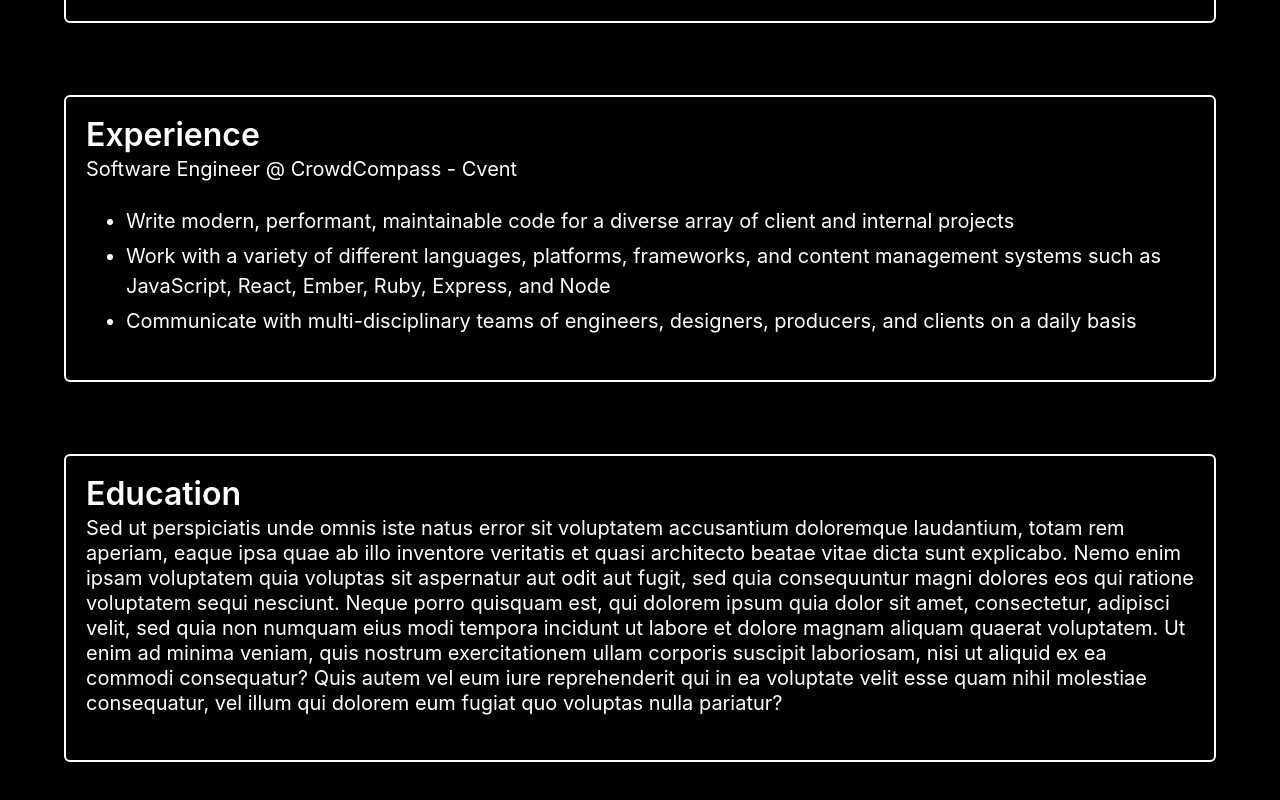
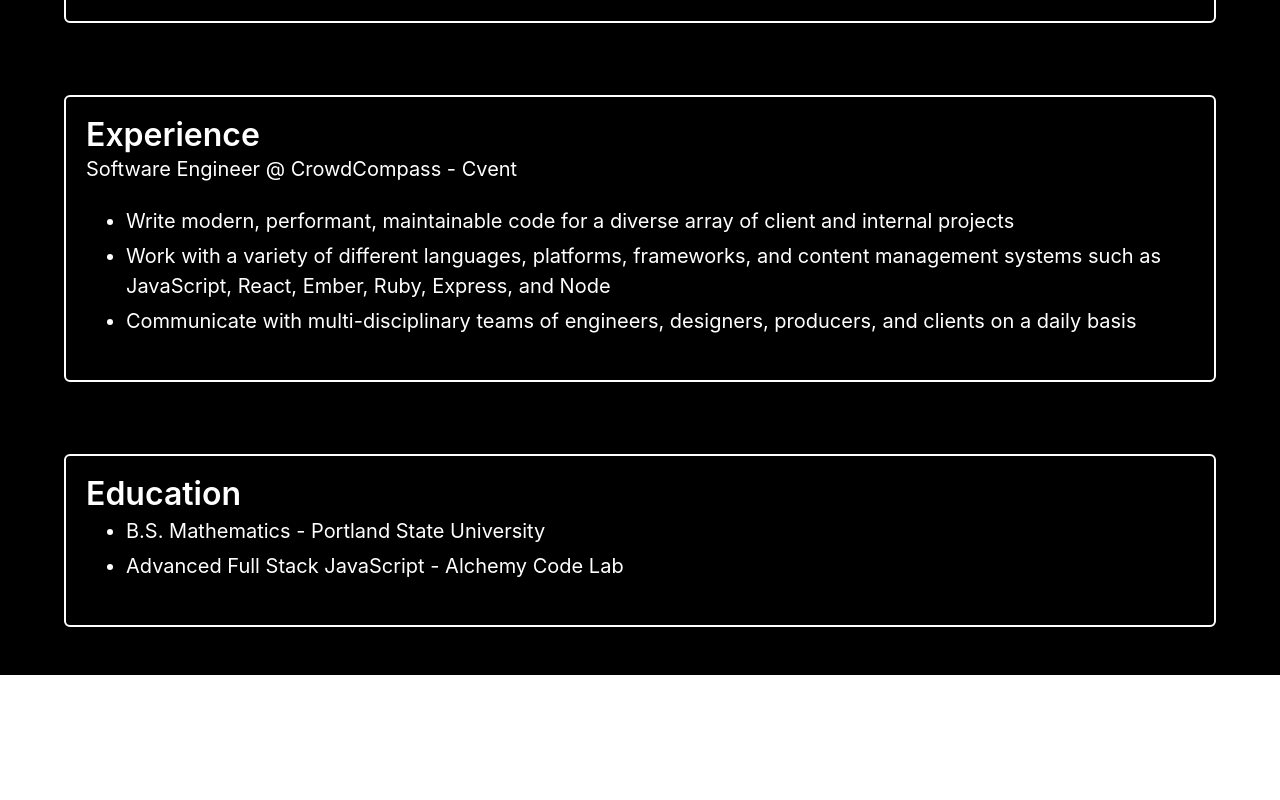
Before and after one commit to ShaneMoyo/portfolio-, a React (Create React App) app: page / in a window 1280 px wide. Shown: the part 1111-1911 px from the top of the page. After the commit the page ends 1786 px from the top, so only its background shows below. Built offline with nearby package versions, Linux system fonts and the light colour scheme; a small style sheet from the web is missing.

Commit message:
Adjust education section.

```diff
--- a/src/components/Main.js
+++ b/src/components/Main.js
@@ -19,7 +19,7 @@ export default function Main() {
                 <Projects/>
                 <Section title={about.title} body={about.body}/>
                 <Section title={experience.title} body={experience.body.crowdcompass.title} bullets={experience.body.crowdcompass.body}/>
-                <Section title={education.title} body={education.body}/>
+                <Section title={education.title} body={education.body.title} bullets={education.body.body}/>
               </div>
             </div>
           </div>
--- a/src/components/Section.js
+++ b/src/components/Section.js
@@ -4,7 +4,7 @@ import ScrollAnimation from 'react-animate-on-scroll';
 function section(props) {
   const {outlet, title, body, bullets, body3 } = props
   console.log('props: ', props)
-  const listItems = bullets ? bullets.map(bullet => <li >{bullet}</li>) : null;
+  const listItems = bullets ? bullets.map(bullet => <li class="animated fadeIn">{bullet}</li>) : null;
   return (
     <div class="container" id={title.toLowerCase()}>
       <ScrollAnimation
--- a/src/locales/translations.js
+++ b/src/locales/translations.js
@@ -1,20 +1,13 @@
 
 export const education = {
     "title": "Education",
-    "body": `Sed ut perspiciatis unde omnis iste natus error sit voluptatem
-    accusantium doloremque laudantium, totam rem aperiam,
-    eaque ipsa quae ab illo inventore veritatis et quasi
-    architecto beatae vitae dicta sunt explicabo. Nemo enim ipsam
-    voluptatem quia voluptas sit aspernatur aut odit aut fugit,
-    sed quia consequuntur magni dolores eos qui ratione voluptatem
-    sequi nesciunt. Neque porro quisquam est, qui dolorem ipsum quia dolor sit amet,
-    consectetur, adipisci velit, sed quia non numquam eius modi tempora
-    incidunt ut labore et dolore magnam aliquam quaerat voluptatem.
-    Ut enim ad minima veniam, quis nostrum exercitationem ullam corporis suscipit laboriosam,
-    nisi ut aliquid ex ea commodi consequatur?
-    Quis autem vel eum iure reprehenderit qui in ea voluptate
-    velit esse quam nihil molestiae consequatur, vel illum qui dolorem eum fugiat quo
-    voluptas nulla pariatur?`,
+    "body": {
+      "title": ``,
+      "body": [
+        'B.S. Mathematics - Portland State University',
+        'Advanced Full Stack JavaScript - Alchemy Code Lab'
+      ]
+    }
   }
 
 export const projects = {
```
